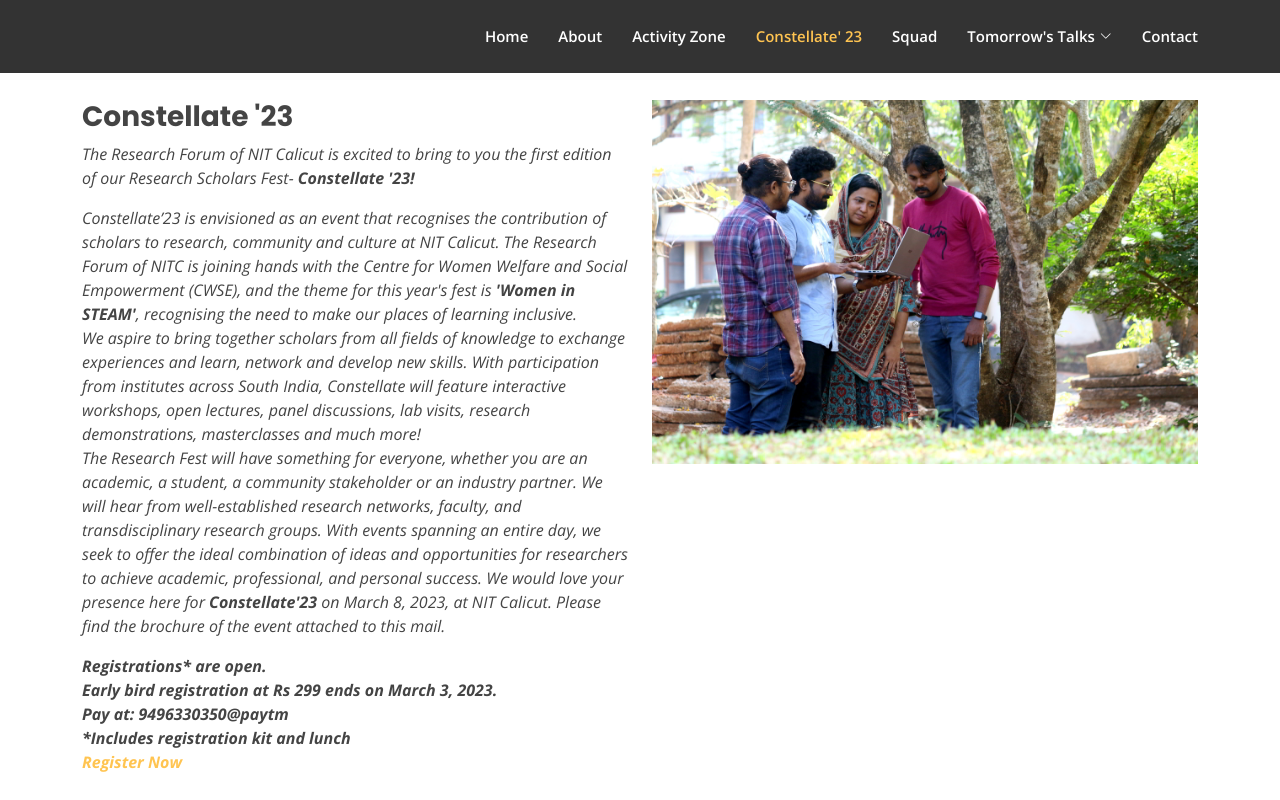
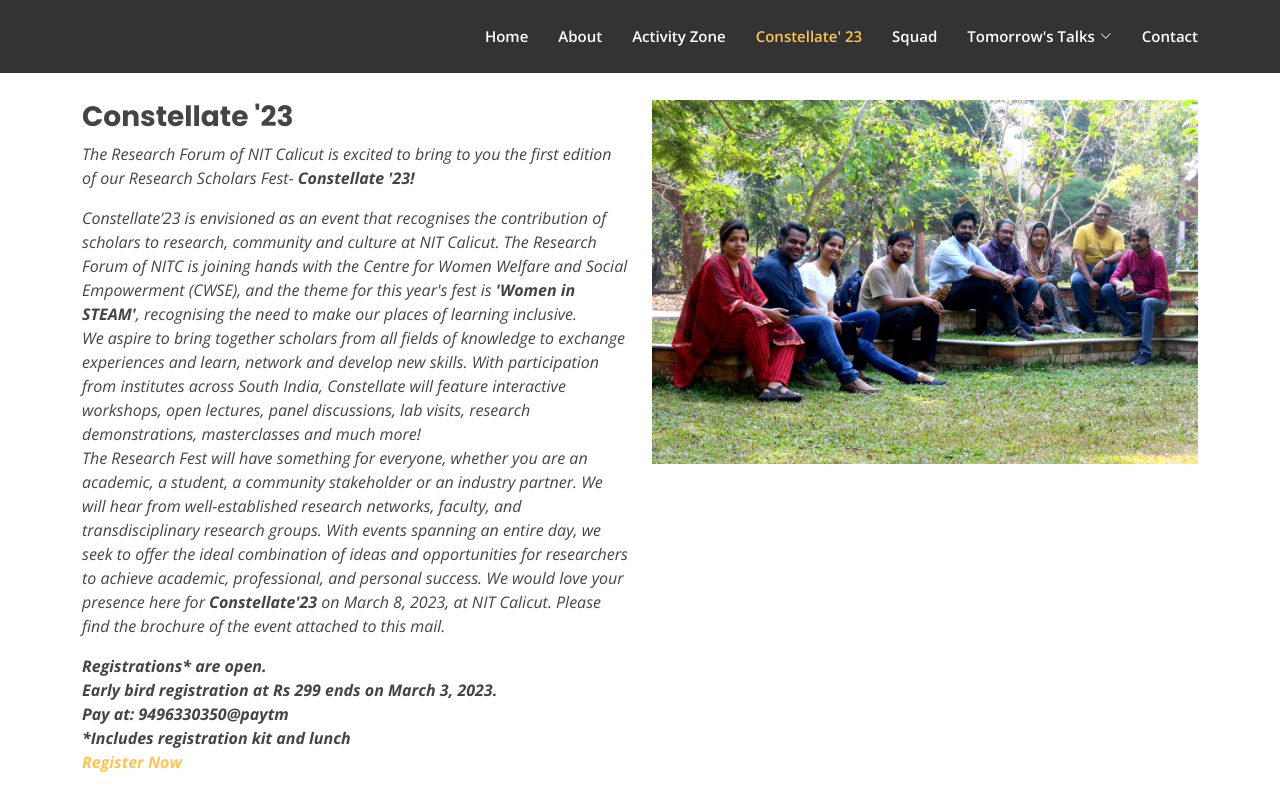
Before and after one commit to researchforumnitc/mywebsite, a website: page rf_nitc/con23.html in a window 1280 px wide. Shown: the top 800 px of the page. Drawn offline with nearby package versions, Linux system fonts and the light colour scheme.

Commit message:
Changed pic in con23

```diff
--- a/rf_nitc/con23.html
+++ b/rf_nitc/con23.html
@@ -91,7 +91,7 @@
       <div class="container" data-aos="fade-up">
         <div class="row">
           <div class="col-lg-6 order-1 order-lg-2" data-aos="fade-left" data-aos-delay="100">
-            <img src="assets/img/about_c.jpg" class="img-fluid" alt="">
+            <img src="assets/img/features_c.jpg" class="img-fluid" alt="">
           </div>
           <div class="col-lg-6 pt-4 pt-lg-0 order-2 order-lg-1 content" data-aos="fade-right" data-aos-delay="100">
             <h3>Constellate '23</h3>
```
